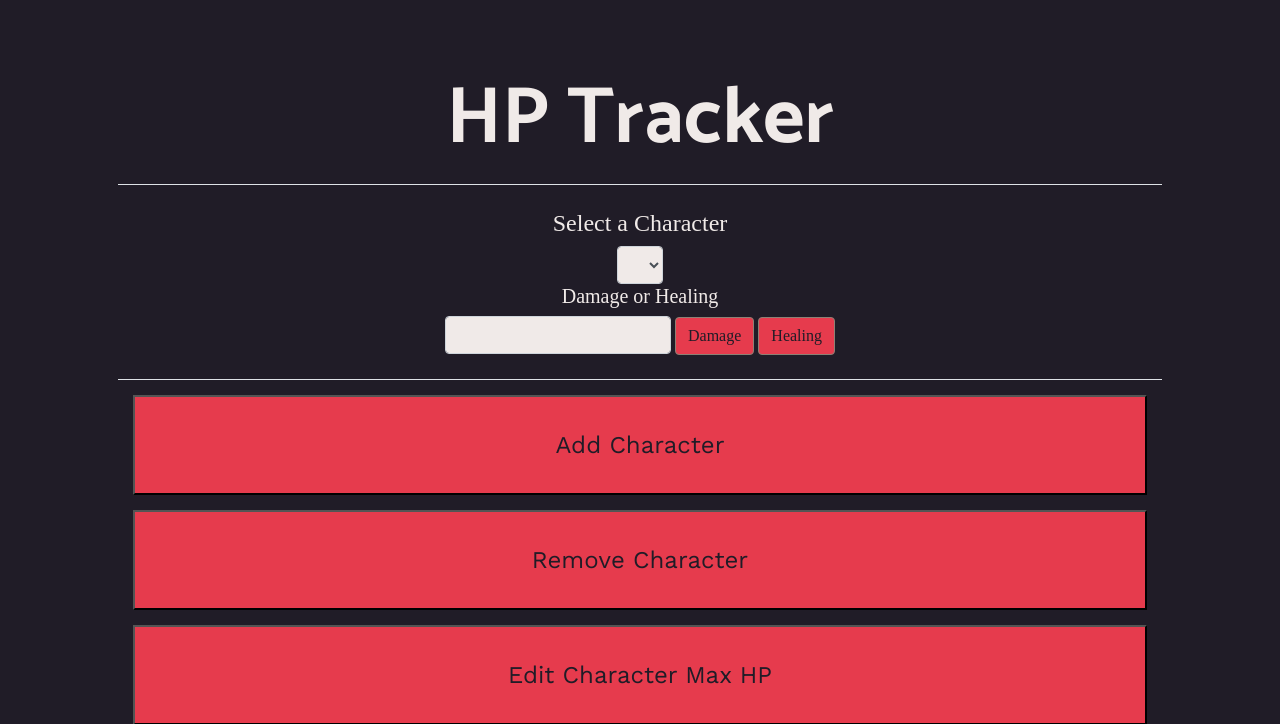
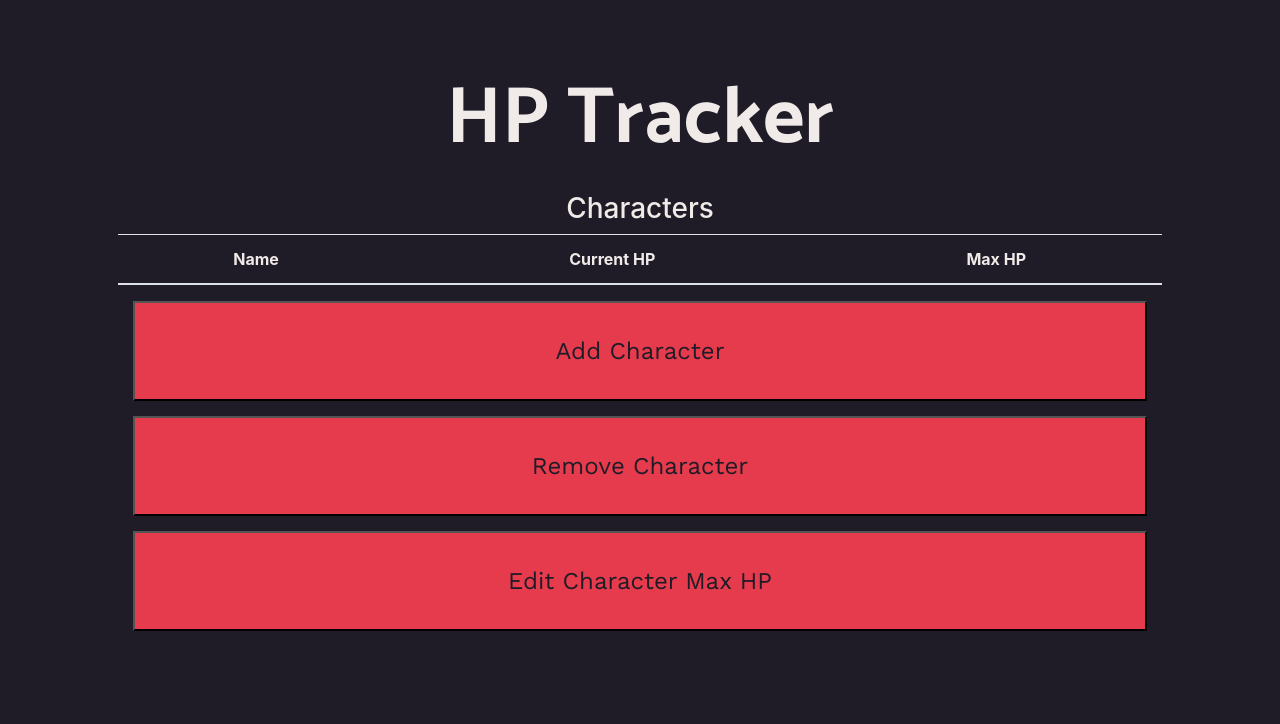
Before and after one commit to Scott2bReal/rpg_tools, a Flask app: page /hp in a window 1280 px wide. Shown: the part 66-790 px from the top of the page. After the commit the page ends 697 px from the top, so only its background shows below. Run offline with Flask 2, Linux system fonts and the light colour scheme; the visitor is signed in with stand-in values (Sample User, id 1); data that the repository does not hold is empty; some libraries are stand-ins or nearby versions.

Commit message:
Got characters table working on main HP Tracker page

```diff
--- a/app.py
+++ b/app.py
@@ -113,13 +113,34 @@ def dice():
 @login_required
 def hp():
     if request.method == 'GET':
+        # List of characters to send to index.html
+        charlist = []
+
         userid = session['user_id']
-        characters = db.execute("SELECT name FROM characters WHERE user_id = :id", id = userid)
+        characters = db.execute("SELECT name, current, max FROM characters WHERE user_id = :id", id = userid)
+        # Debug
+        print(characters)
+
+        # Just in case they don't have any characters yet
         if characters == None:
             print("no characters for this user")
             return render_template("hp.html", characters = characters)
         else:
-            return render_template("hp.html", characters=characters)
+            for character in characters:
+                charinfo = {"name": character['name'],
+                            "current": character['current'],
+                            "max": character['max']
+                }
+
+                # index.html needs a list of character dicts w/ their info
+                # Debug
+                print(charinfo)
+                charlist.append(charinfo)
+
+            # Debug
+            print(charlist)
+
+            return render_template("hp.html", charlist=charlist)
 
 
 @app.route("/add", methods=["GET", "POST"])
--- a/templates/hp.html
+++ b/templates/hp.html
@@ -5,24 +5,27 @@
 {% endblock %}
 
 {% block main %}
-    <div class="pb-2 mt-4 mb-2 border-bottom">
+    <div class="pb-2 mt-4 mb-2">
       <h1 id="login-header">HP Tracker</h1>
     </div>
 
-    <div class="pb-2 mt-4 mb-2 border-bottom">
-    <form name="chars" class="form-group" action="/hp" method="POST" onsubmit="return confirmHP()">
-      <h4>Select a Character</h4>
-      <select class="form-control" name="name" required>
-        {% for item in characters %}
-        <option value="{{ item.name }}">{{ item.name }}</option>
-        {% endfor %}
-      </select>
-      <h5>Damage or Healing</h5>
-      <input class="form-control" name="value" autocomplete="off" type="number" required>
-      <button class="btn btn-primary" name="damage">Damage</button>
-      <button class="btn btn-primary" name="healing">Healing</button>
-    </form>
-    </div>
+    <h3>Characters</h3>
+    <table class="table table-striped">
+      <thead>
+        <tr>
+          <th>Name</th>
+          <th>Current HP</th>
+          <th>Max HP</th>
+        </tr>
+      </thead>
+      {% for char in charlist %}
+        <tr>
+          <td>{{ char.name }}</td>
+          <td>{{ char.current }}</td>
+          <td>{{ char.max }}</td>
+        </tr>
+      {% endfor %}
+    </table>
 
     <div class="container-fluid">
       <button id="newchar" class="btn-block" onclick="location = '/add'" >Add Character</button>
```
Also changed, not shown: 1 other file.
